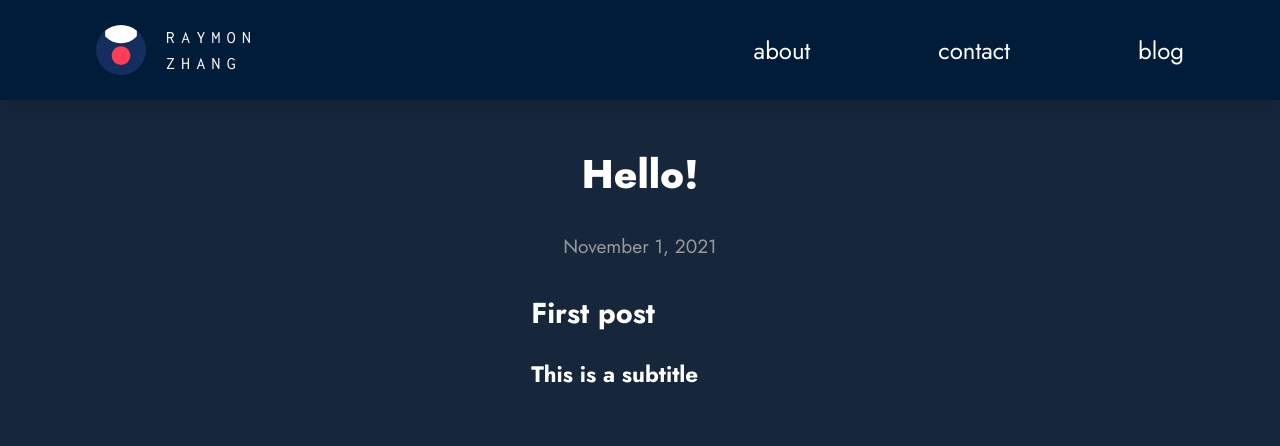
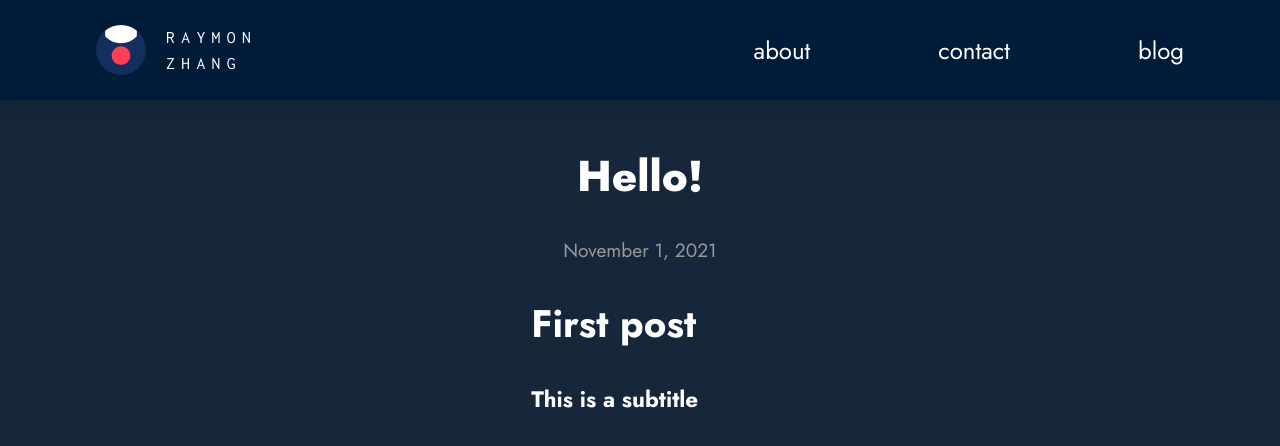
Before and after one commit to raymon-zhang/raymon-zhang.github.io, a Next.js app: page /blog/first-post in a window 1280 px wide. Shown: the top 446 px of the page. Built offline with nearby package versions, Linux system fonts and the light colour scheme.

Commit message:
Update styles

```diff
--- a/styles/globals.scss
+++ b/styles/globals.scss
@@ -147,6 +147,10 @@ main {
     margin-top: var(--navbar-height);
 }
 
+h1 {
+    font-size: 2em;
+}
+
 h2 {
     font-size: 1.3em;
     font-weight: 600;
--- a/styles/post.module.scss
+++ b/styles/post.module.scss
@@ -78,4 +78,8 @@
     a {
         color: var(--color-accent);
     }
+
+    img {
+        max-width: 100%;
+    }
 }
--- a/styles/utils.module.scss
+++ b/styles/utils.module.scss
@@ -6,7 +6,7 @@
 }
 
 .headingXl {
-    font-size: 2.5rem;
+    font-size: 2.7rem;
     line-height: 1.3;
     font-weight: 800;
     margin-top: 3rem;
```
